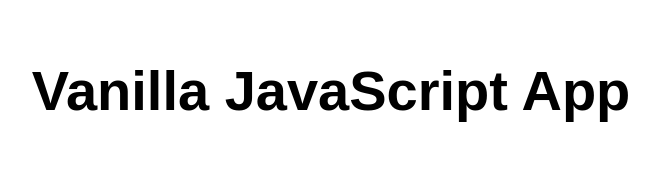
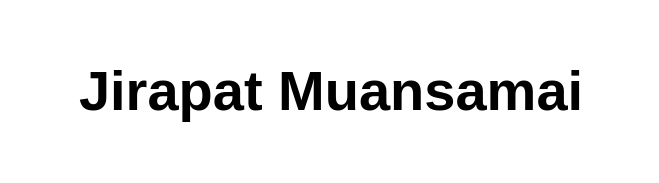
Before and after one commit to jree8965/LabSc01, a website: page src/index.html in a window 1280 px wide. Shown: the whole page, without its empty margins (309-968 px from the left). Drawn offline with Linux system fonts and the light colour scheme.

Commit message:
Update index.html

```diff
--- a/src/index.html
+++ b/src/index.html
@@ -10,7 +10,7 @@
 
 <body>
   <main>
-    <h1>Vanilla JavaScript App</h1>
+    <h1>Jirapat Muansamai</h1>
   </main>
 </body>
 
```
